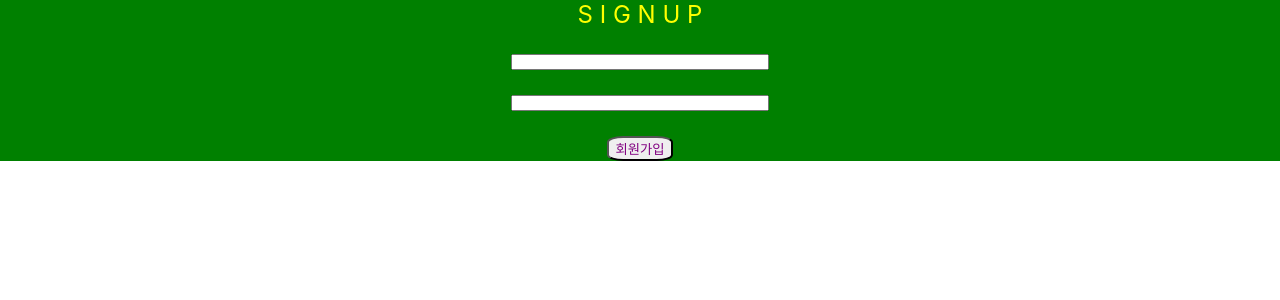
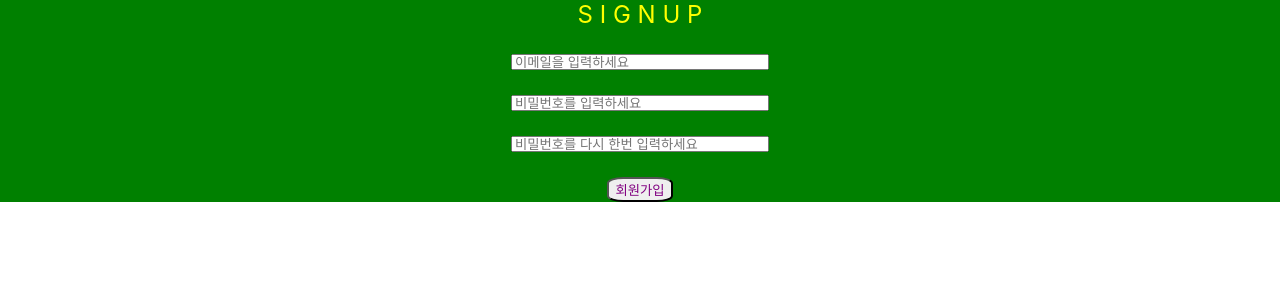
Before and after one commit to DongWooKim97/wanted-pre-onboarding-frontend, a React (Create React App) app: page /signup in a window 1280 px wide. Shown: the top 300 px of the page. Built offline with nearby package versions, Linux system fonts and the light colour scheme.

Commit message:
refactor: 하나의 함수 3개로 분리(입력값 state관리)

```diff
--- a/src/pages/SignupPage.js
+++ b/src/pages/SignupPage.js
@@ -7,9 +7,16 @@ export default function SignupPage() {
 	const [password, setPassword] = useState('');
 	const [repassword, setRepassword] = useState('');
 
-	const handleInput = (e) => {
-		const target = e.currentTarget;
-		target.id === 'email' ? setEmail(target.value) : setPassword(target.value);
+	const handleEmail = (e) => {
+		setEmail(e.currentTarget.value);
+	};
+
+	const handlePassword = (e) => {
+		setPassword(e.currentTarget.value);
+	};
+
+	const handleRepassword = (e) => {
+		setRepassword(e.currentTarget.value);
 	};
 
 	const onSubmitHandler = (e) => {
@@ -35,12 +42,24 @@ export default function SignupPage() {
 			<SignupContainer>
 				<SignupTitle>S I G N U P</SignupTitle>
 				<form onSubmit={onSubmitHandler}>
-					<EmailBox id="email" value={email} onChange={handleInput}></EmailBox>
+					<EmailBox
+						id="email"
+						value={email}
+						onChange={handleEmail}
+						placeholder="이메일을 입력하세요"
+					></EmailBox>
 					<PasswordBox
 						id="password"
 						value={password}
-						onChange={handleInput}
+						placeholder="비밀번호를 입력하세요"
+						onChange={handlePassword}
 					></PasswordBox>
+					<RepasswordBox
+						id="password"
+						value={repassword}
+						placeholder="비밀번호를 다시 한번 입력하세요"
+						onChange={handleRepassword}
+					></RepasswordBox>
 					<SignupButton type="submit">회원가입</SignupButton>
 				</form>
 			</SignupContainer>
@@ -81,6 +100,13 @@ const PasswordBox = styled.input`
 	height: 10px;
 `;
 
+const RepasswordBox = styled.input`
+	display: block;
+	margin: 25px auto;
+	width: 250px;
+	height: 10px;
+`;
+
 const SignupButton = styled.button`
 	margin: auto;
 	color: purple;
```
